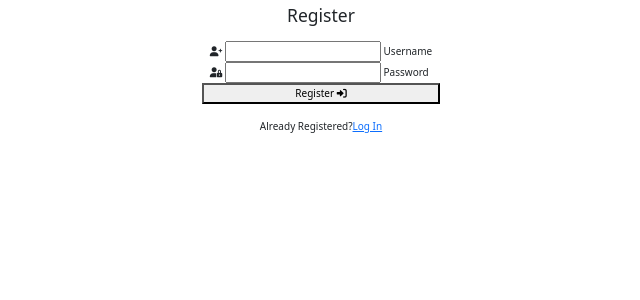
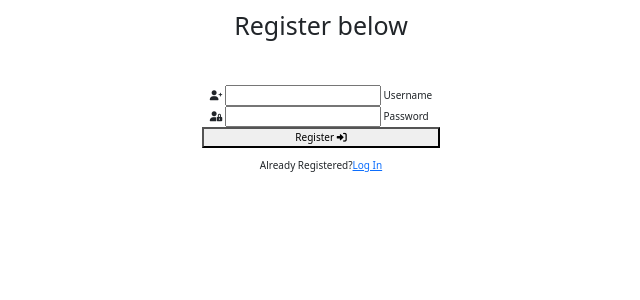
Before and after one commit to daniellima338/DiveIn, a Flask app: page /register in a window 1280 px wide. Shown: the part 35-335 px from the top of the page, without its empty margins (319-959 px from the left). Run offline with Flask 2, Linux system fonts and the light colour scheme; some libraries are stand-ins or nearby versions.

Commit message:
finished decoration of registrationpage

```diff
--- a/templates/pages/registration_page.html
+++ b/templates/pages/registration_page.html
@@ -1,16 +1,24 @@
 {% extends "layout/base.html" %}
 {% block content %}
-    <h3 class="center-align">Register</h3>
 
-    <div class="row center-align">
-        {% include 'components/auth/register.html' %}
-    </div>
+    <body>
+        <section class="center-align registration-section registration-background">
+            <div class="row jumbotron">
+                <div class="col-12 center-align mb-5">
+                    <h1>Register below</h3>
+                </div>
+                <div class="col-12">
+                    {% include 'components/auth/register.html' %}
+                </div>
+                <div class="col-12">
+                    <p class="center-align">
+                        Already Registered? <a class="space-left" href="{{ url_for('home') }}"> Log In</a>
+                    </p>
+                </div>
+            </div>
+        </section>
+    </body>
 
-    <div class="row">
-        <div class="col s12">
-            <p class="center-align">
-                Already Registered? <a href="{{ url_for('home') }}" class="light-blue-text accent-4">Log In</a>
-            </p>
-        </div>
-    </div>
+
+
 {% endblock %}
```
